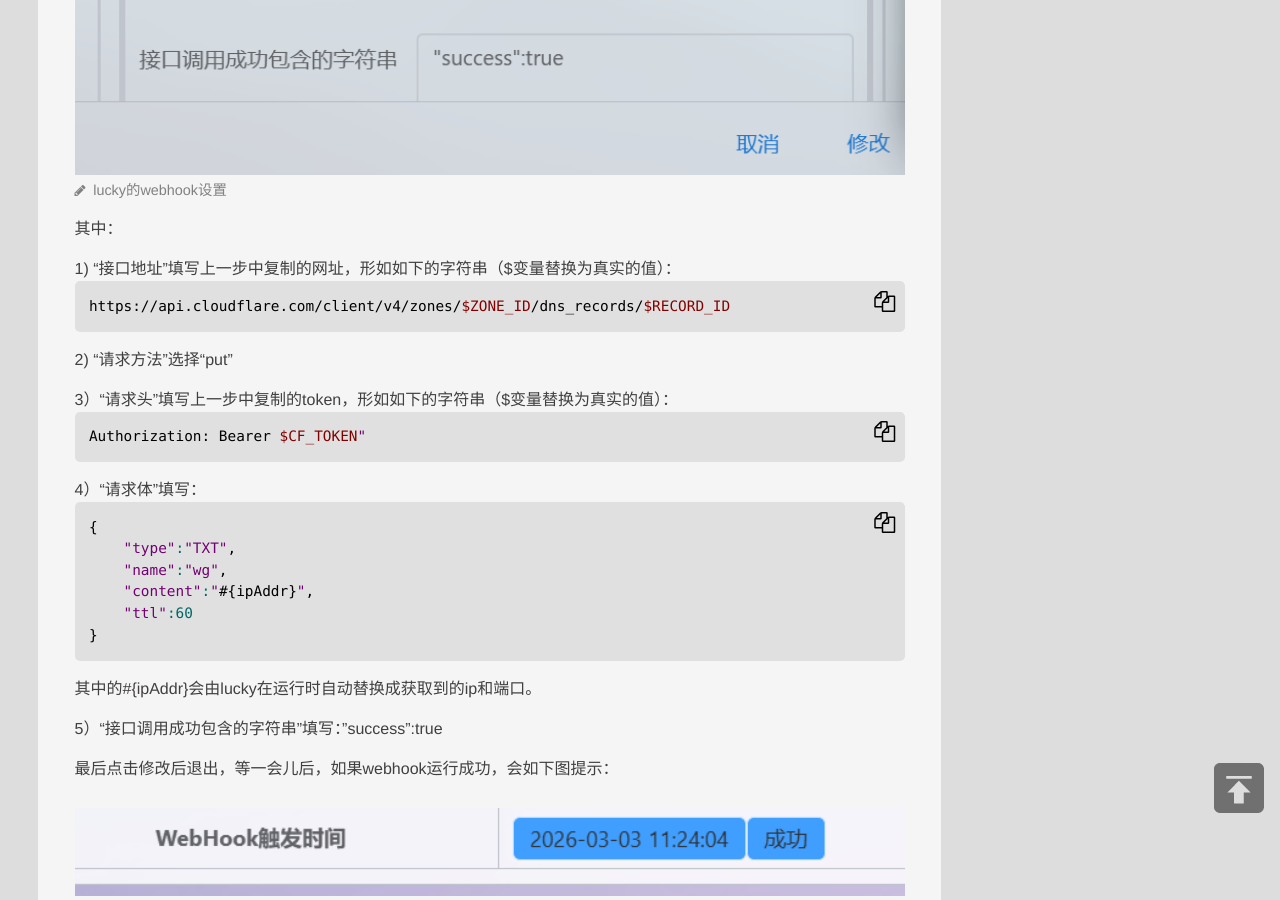
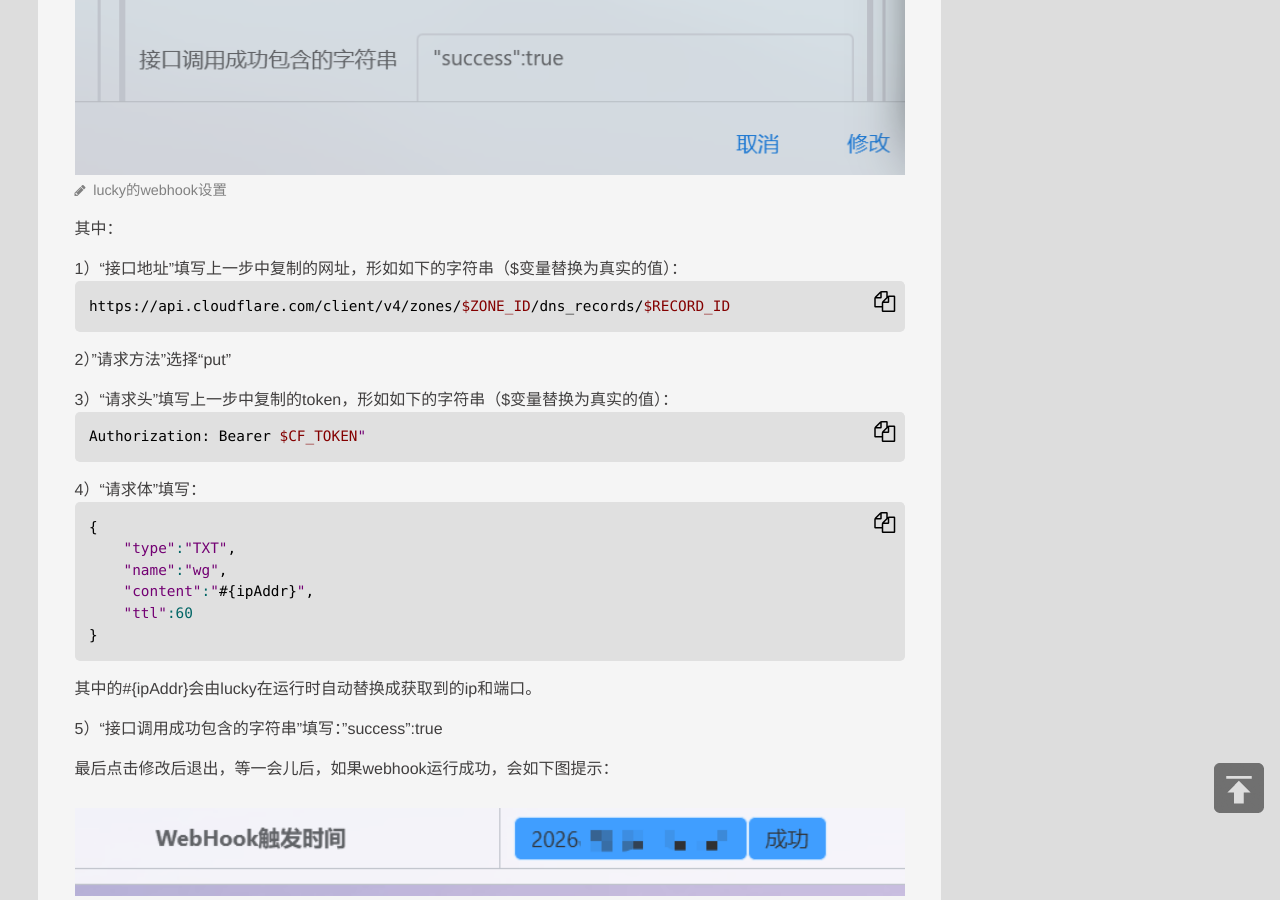
Before and after one commit to jibenfa/jibenfa.github.com, a Jekyll site: the page built from _posts/2026-03-03-wireguardE59CA8E7A7BBE58AA8nat1E7BD91E7BB9CE4B88BE79A84E983A8E7BDB2E4B88EE8BF9EE68EA5.md, in a window 1280 px wide and 900 px high, scrolled down 5610 px. Built offline with Jekyll 4.4.1, drawn with Linux system fonts in a browser that asks for light colours.

Commit message:
update content
modify article and pic

````diff
--- a/_posts/2026-03-03-wireguardE59CA8E7A7BBE58AA8nat1E7BD91E7BB9CE4B88BE79A84E983A8E7BDB2E4B88EE8BF9EE68EA5.md
+++ b/_posts/2026-03-03-wireguardE59CA8E7A7BBE58AA8nat1E7BD91E7BB9CE4B88BE79A84E983A8E7BDB2E4B88EE8BF9EE68EA5.md
@@ -122,11 +122,11 @@
 
 其中：
 
-1) “接口地址”填写上一步中复制的网址，形如如下的字符串（$变量替换为真实的值）：
+1）“接口地址”填写上一步中复制的网址，形如如下的字符串（$变量替换为真实的值）：
 ```
 https://api.cloudflare.com/client/v4/zones/$ZONE_ID/dns_records/$RECORD_ID
 ```
-2) "请求方法"选择“put”
+2）"请求方法"选择“put”
 
 3）“请求头”填写上一步中复制的token，形如如下的字符串（$变量替换为真实的值）：
 ```
````
Also changed, not shown: uploads/2026/03/lucky_webhook_success.png.
